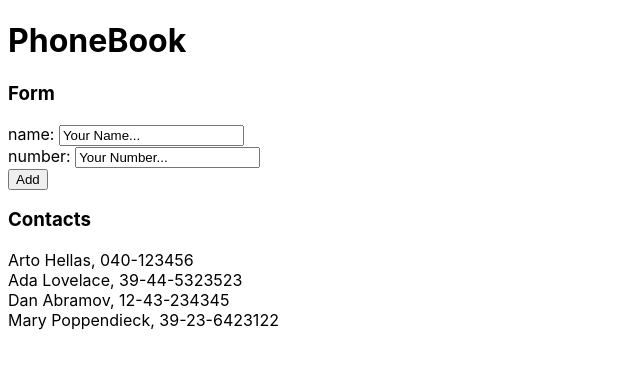
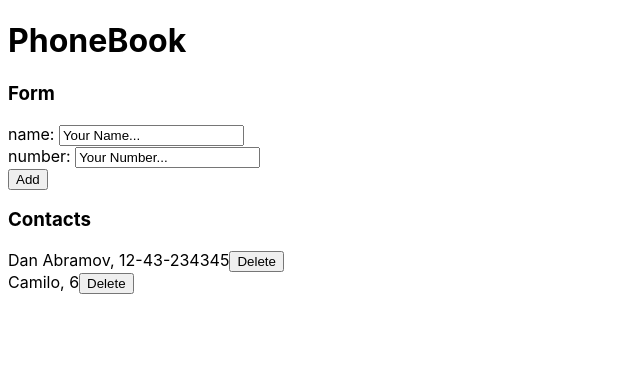
Before and after one commit to ctatis1/PhoneBook-Front-JS, a React (Create React App) app: page / in a window 1280 px wide. Shown: the top 368 px of the page, without its empty margins (0-640 px from the left). Built offline with nearby package versions, Linux system fonts and the light colour scheme; data requests are answered from the project's data file.

Commit message:
CRUD with axios

```diff
--- a/db.json
+++ b/db.json
@@ -1,23 +1,13 @@
 {
-    "persons":[
-      {
-        "name": "Arto Hellas",
-        "number": "040-123456",
-        "id": 1
-      },
-      {
-        "name": "Ada Lovelace",
-        "number": "39-44-5323523",
-        "id": 2
-      },
+  "persons": [
     {
       "name": "Dan Abramov",
       "number": "12-43-234345",
       "id": 3
     },
     {
-        "name": "Mary Poppendieck",
-        "number": "39-23-6423122",
+      "name": "Camilo",
+      "number": "6",
       "id": 4
     }
   ]
--- a/src/App.jsx
+++ b/src/App.jsx
@@ -1,16 +1,16 @@
-import axios from 'axios';
 import React, { useEffect, useState } from 'react';
 import Contacts from './components/Contacts';
 import PersonForm from './components/PersonForm';
+import contactServices from './services/contacts';
 
 const App = () => {
 
     const [people, setPeople] = useState([]);
 
     useEffect(() => {
-        axios
-            .get('http://localhost:3001/persons')
-            .then(response => setPeople(response.data));
+        contactServices
+            .getAll()
+            .then(initialPeople => setPeople(initialPeople));
     }, []);
 
     return (
@@ -19,7 +19,7 @@ const App = () => {
             <h3>Form</h3>
             <PersonForm people={people} setPeople={setPeople}/>
             <h3>Contacts</h3>
-            <Contacts contacts={people}/>
+            <Contacts contacts={people} setPeople={setPeople}/>
         </div>
     );
 }
--- a/src/components/Contacts.jsx
+++ b/src/components/Contacts.jsx
@@ -1,10 +1,26 @@
 import React from 'react';
+import contactServices from '../services/contacts';
 
-const Contacts = ({contacts}) => {
+const Contacts = ({contacts, setPeople}) => {
+
+    const confirmDelete = (contact) => {
+        const confirm = window.confirm(`Delete ${contact.name}?`)
+        if(confirm){
+            contactServices
+                .deleteOne(contact.id)
+                .then(deletedContact => {
+                    contacts = contacts.filter(contact => contact.id !== deletedContact.id)
+                    setPeople(contacts);
+                    window.location.reload()
+                })
+        }
+    }
+
     return (
         contacts.map(contact => (
             <div>
                 {contact.name}, {contact.number}
+                <button onClick={() => confirmDelete( contact)}>Delete</button>
             </div>
 
         ))
--- a/src/components/PersonForm.jsx
+++ b/src/components/PersonForm.jsx
@@ -1,4 +1,5 @@
 import React, { useState } from 'react';
+import contactServices from '../services/contacts';
 
 const PersonForm = ({people, setPeople}) => {
 
@@ -11,12 +12,26 @@ const PersonForm = ({people, setPeople}) => {
             name: newName,
             number: newNumber
         }
-        if(people.find(person => person.name === newPerson.name)){
-            alert(`${newName} is already on the phonebook`);
+        const actualPerson = people.find(person => person.name === newPerson.name);
+
+        if(actualPerson){
+            const confirm = window.confirm(`${newName} is already added to phonebook, replace the old number with a new one?`);
+            if(confirm){
+                contactServices
+                    .update(actualPerson.id, newPerson)
+                    .then(updatedPerson => setPeople(people.replace(person => person.id === updatedPerson.id)))
+                window.location.reload();
+            }else{
+                alert(`${newName} is already on the phonebook`);
+            }
         }else{
-            setPeople(people.concat(newPerson));
-            setNewName('')
-            setNewNumber('')
+            contactServices
+                .create(newPerson)
+                .then(returnedContact => {
+                    setPeople(people.concat(returnedContact));
+                    setNewName('')
+                    setNewNumber('')
+                })
         }
     }
 
--- /dev/null
+++ b/src/services/contacts.js
@@ -0,0 +1,22 @@
+import axios from 'axios';
+const URL = 'http://localhost:3001/persons'
+
+const getAll = () => {
+    const req = axios.get(URL)
+    return req.then(response => response.data);
+}
+const create = (newObject) => {
+    const req = axios.post(URL, newObject)
+    return req.then(response => response.data);
+}
+const update = (id, newObject) => {
+    const req = axios.put(`${URL}/${id}`, newObject)
+    return req.then(response => response.data)
+}
+const deleteOne = (id) => {
+    const req = axios.delete(`${URL}/${id}`)
+    return req.then(res => res.data)
+}
+
+// eslint-disable-next-line import/no-anonymous-default-export
+export default {getAll, create, update, deleteOne}
```
Lines whose indentation alone changed are shown as unchanged.
